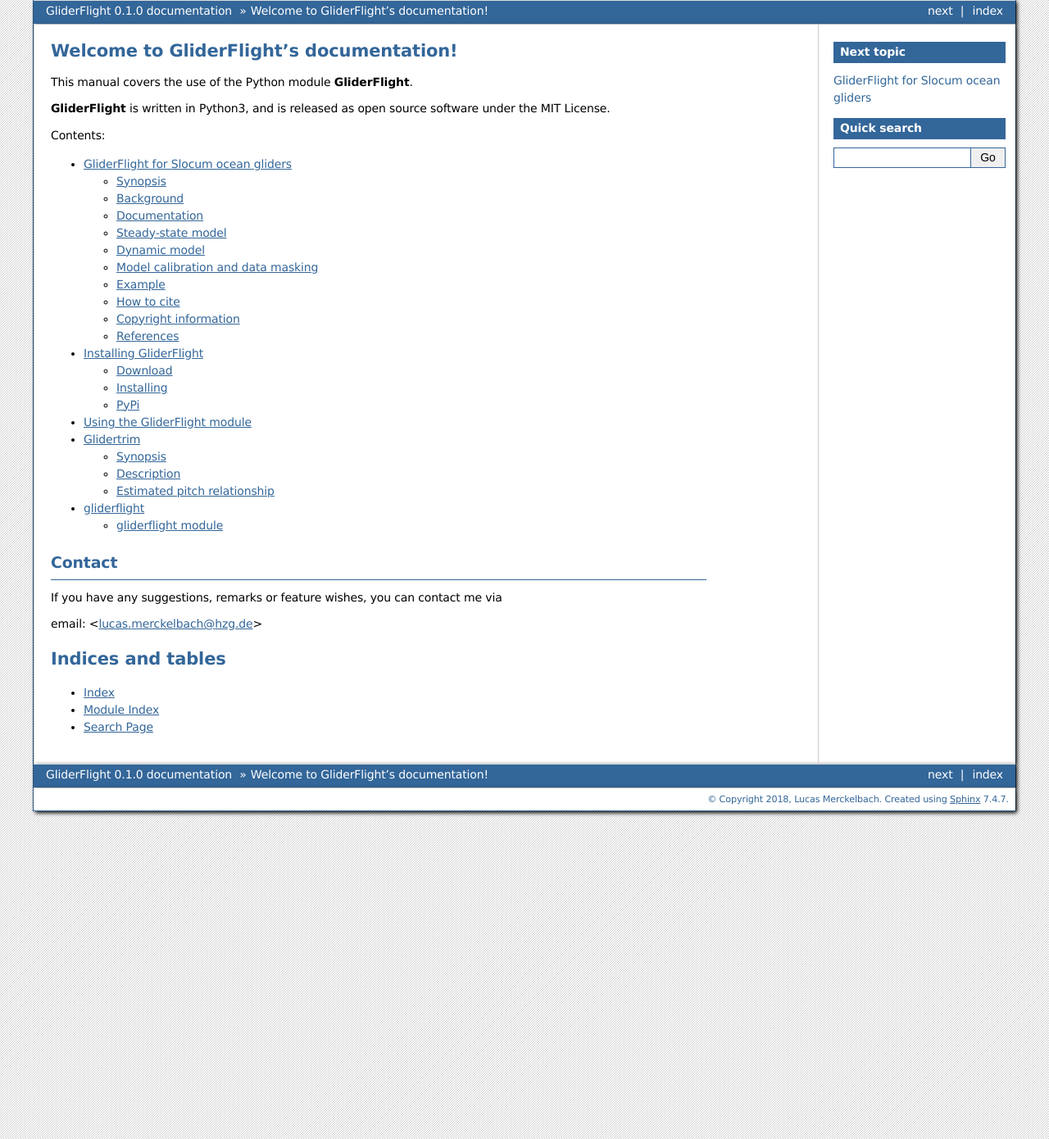
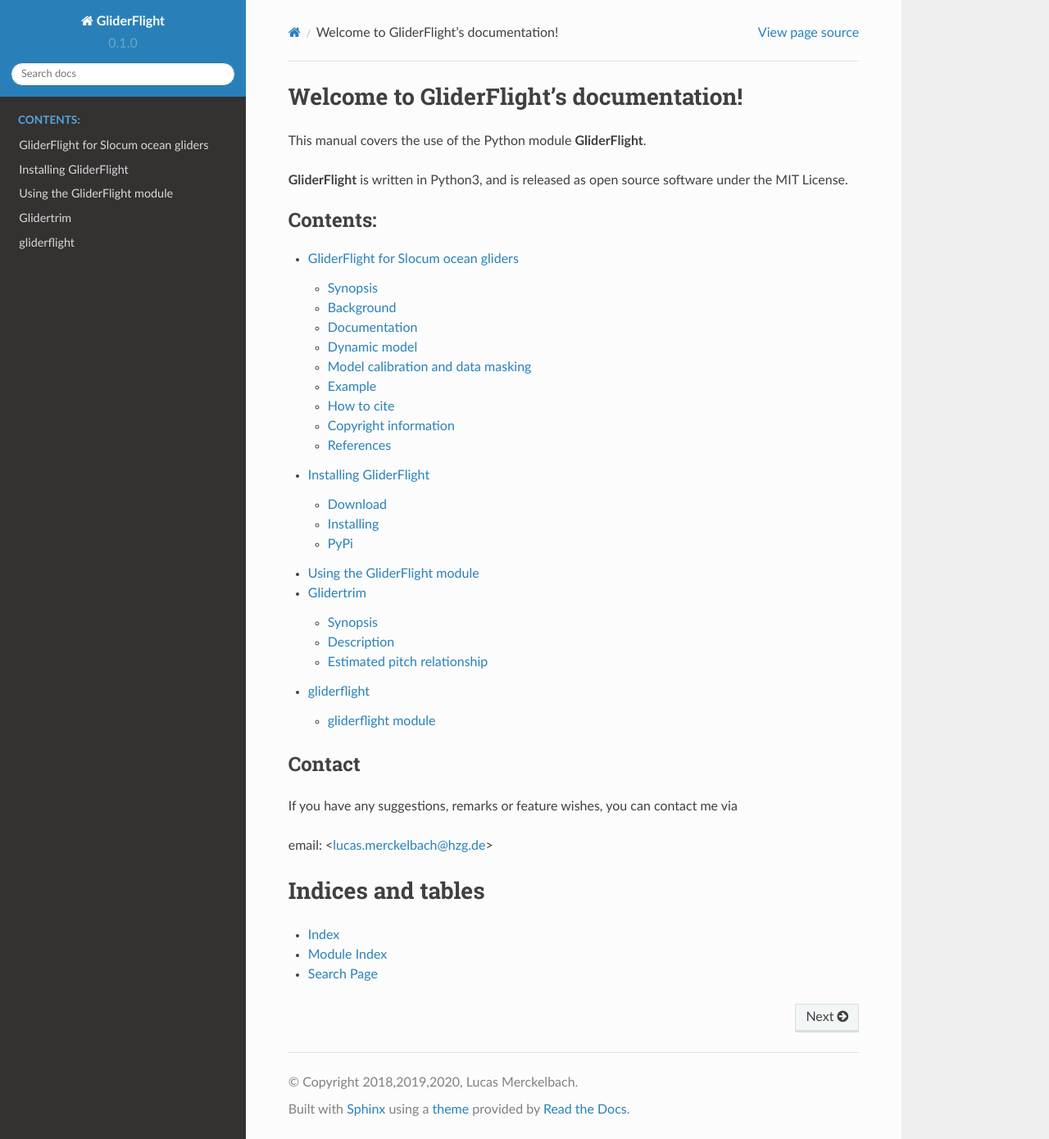
Before and after one commit to smerckel/gliderflight, a Sphinx documentation site: the page built from doc/source/index.rst, in a window 1280 px wide and 1390 px high. Shown: the whole window at 82% size. Built offline with Sphinx 7.4.7 and the Read the Docs theme 2.0.0, drawn with Linux system fonts in a browser that asks for light colours.

```diff
--- a/README.rst
+++ b/README.rst
@@ -39,8 +39,7 @@ Documentation
 -------------
 
 Documentation of this software package can be found at
-http://dockserver0.hzg.de/software/gliderflight/index.html
-
+https://gliderflight.readthedocs.io/en/latest/
 Steady-state model
 ------------------
 
--- a/doc/source/conf.py
+++ b/doc/source/conf.py
@@ -17,10 +17,11 @@
 # add these directories to sys.path here. If the directory is relative to the
 # documentation root, use os.path.abspath to make it absolute, like shown here.
 #
-# import os
-# import sys
+import os
+import sys
 # sys.path.insert(0, os.path.abspath('.'))
 
+sys.path.insert(0, os.path.abspath('../../'))
 
 # -- General configuration ------------------------------------------------
 
@@ -33,7 +34,8 @@
 # ones.
 extensions = ['sphinx.ext.autodoc',
               'sphinx.ext.mathjax',
-              'sphinx.ext.napoleon']
+              'sphinx.ext.napoleon',
+              'sphinx_rtd_theme']
 
 # Add any paths that contain templates here, relative to this directory.
 templates_path = ['_templates']
@@ -49,7 +51,7 @@ master_doc = 'index'
 
 # General information about the project.
 project = 'GliderFlight'
-copyright = '2018, Lucas Merckelbach'
+copyright = '2018,2019,2020, Lucas Merckelbach'
 author = 'Lucas Merckelbach'
 
 # The version info for the project you're documenting, acts as replacement for
@@ -85,13 +87,13 @@ todo_include_todos = False
 # The theme to use for HTML and HTML Help pages.  See the documentation for
 # a list of builtin themes.
 #
-html_theme = 'bizstyle'
+html_theme = 'sphinx_rtd_theme'
 
 # Theme options are theme-specific and customize the look and feel of a theme
 # further.  For a list of options available for each theme, see the
 # documentation.
 #
-html_theme_options = {'rightsidebar':True}
+#html_theme_options = {'rightsidebar':True}
 
 # Add any paths that contain custom static files (such as style sheets) here,
 # relative to this directory. They are copied after the builtin static files,
@@ -103,12 +105,12 @@ html_static_path = ['_static']
 #
 # This is required for the alabaster theme
 # refs: http://alabaster.readthedocs.io/en/latest/installation.html#sidebars
-html_sidebars = {
-    '**': [
-        'relations.html',  # needs 'show_related': True theme option to display
-        'searchbox.html',
-    ]
-}
+#html_sidebars = {
+#    '**': [
+#        'relations.html',  # needs 'show_related': True theme option to display
+#        'searchbox.html',
+#    ]
+#}
 
 
 # -- Options for HTMLHelp output ------------------------------------------
```
Also changed, not shown: other parts of README.rst (+1 -1 lines).
